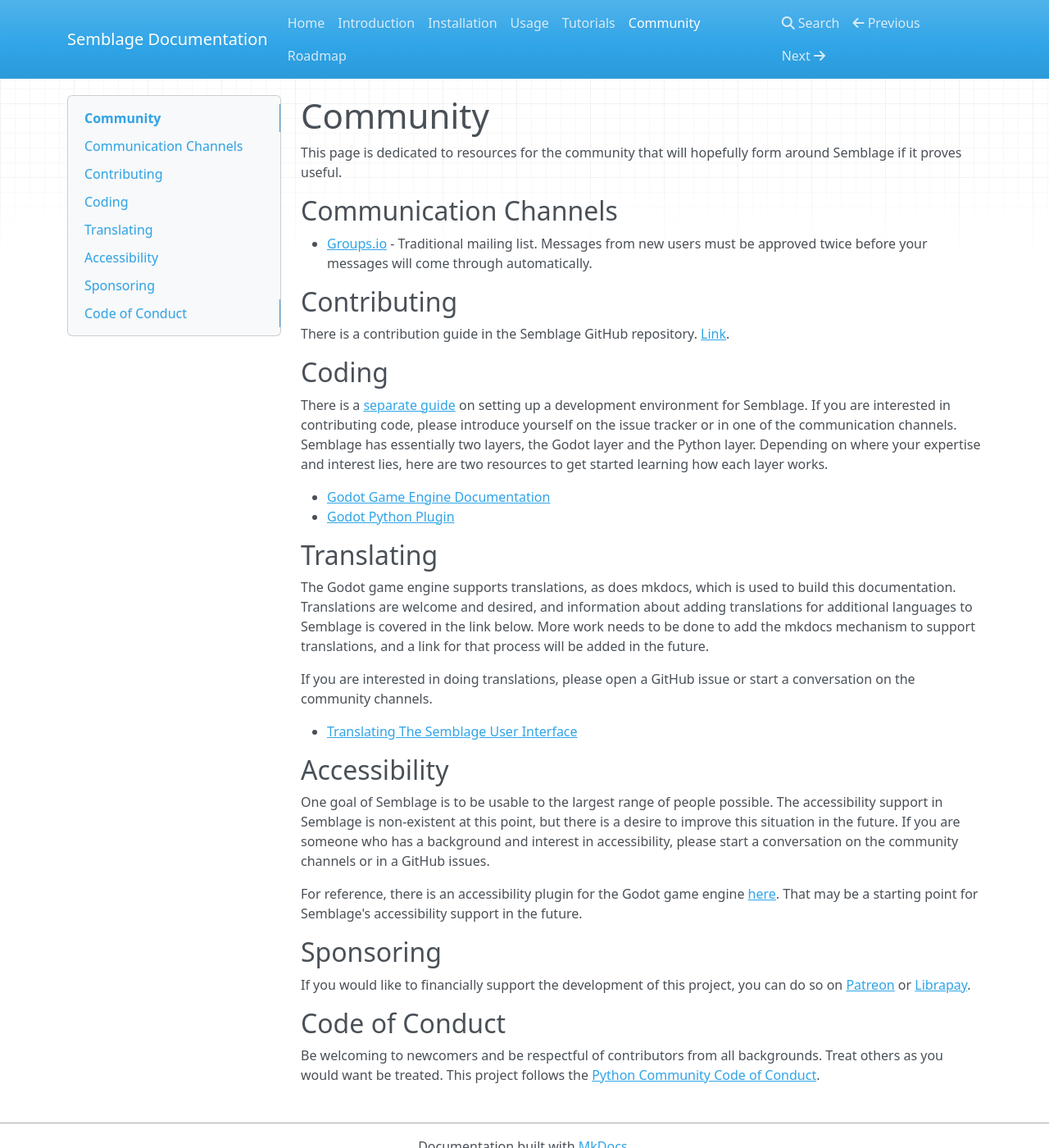
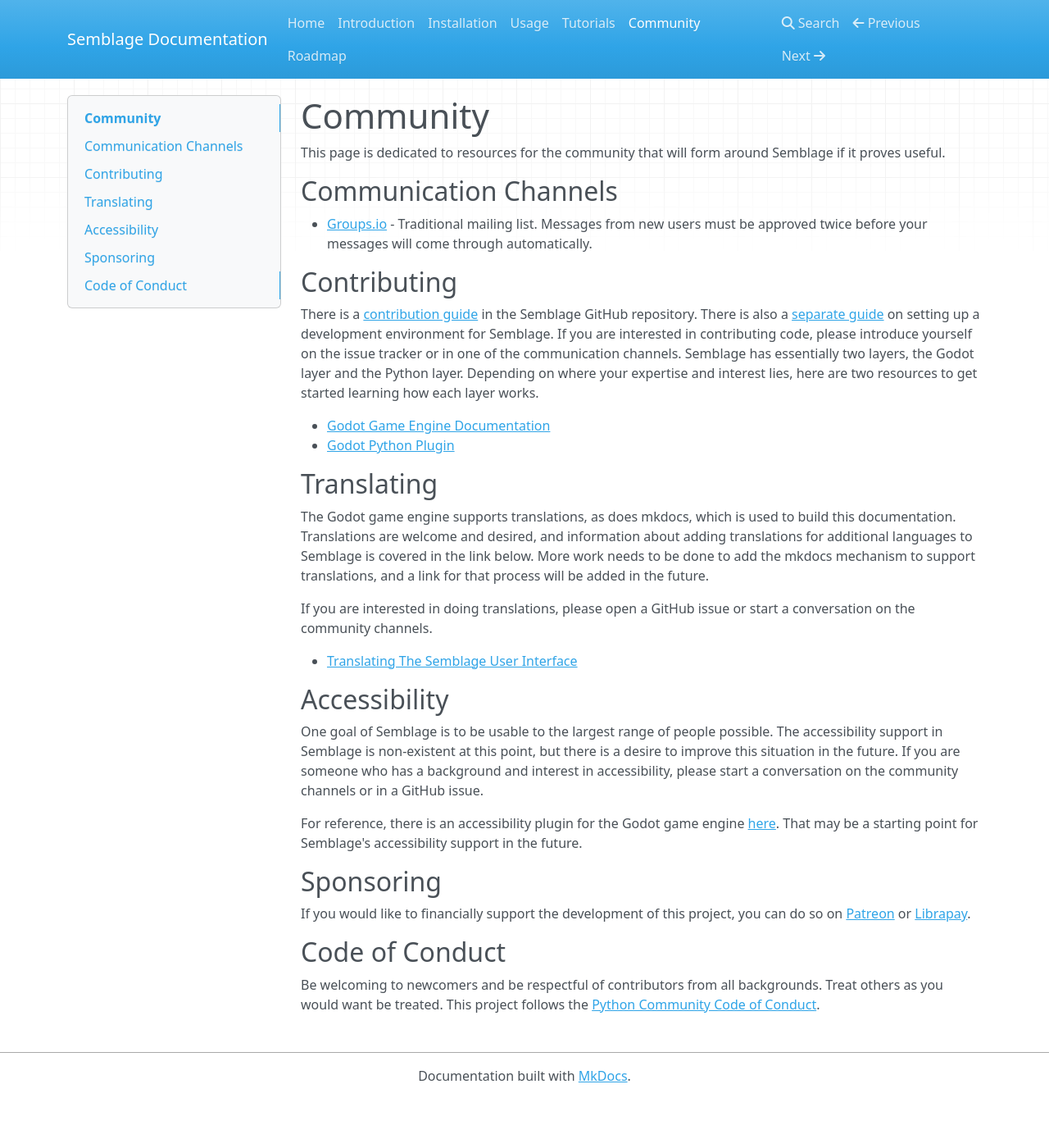
Before and after one commit to 7BIndustries/semblage-docs, an MkDocs documentation site: the page built from docs/community.md, in a window 1280 px wide and 1400 px high. Shown: the whole window at 82% size. Built offline with MkDocs 1.6.1, drawn with Linux system fonts in a browser that asks for light colours; nearby versions of some CDN libraries.

Commit message:
Updated all except the tutorial documentation

```diff
--- a/docs/community.md
+++ b/docs/community.md
@@ -1,6 +1,6 @@
 # Community
 
-This page is dedicated to resources for the community that will hopefully form around Semblage if it proves useful.
+This page is dedicated to resources for the community that will form around Semblage if it proves useful.
 
 ## Communication Channels
 
@@ -8,11 +8,7 @@
 
 ## Contributing
 
-There is a contribution guide in the Semblage GitHub repository. [Link](https://github.com/7BIndustries/Semblage/blob/master/CONTRIBUTING.md).
-
-## Coding
-
-There is a [separate guide](developer_setup.md) on setting up a development environment for Semblage. If you are interested in contributing code, please introduce yourself on the issue tracker or in one of the communication channels. Semblage has essentially two layers, the Godot layer and the Python layer. Depending on where your expertise and interest lies, here are two resources to get started learning how each layer works.
+There is a [contribution guide](https://github.com/7BIndustries/Semblage/blob/master/CONTRIBUTING.md) in the Semblage GitHub repository. There is also a [separate guide](developer_setup.md) on setting up a development environment for Semblage. If you are interested in contributing code, please introduce yourself on the issue tracker or in one of the communication channels. Semblage has essentially two layers, the Godot layer and the Python layer. Depending on where your expertise and interest lies, here are two resources to get started learning how each layer works.
 
 * [Godot Game Engine Documentation](https://docs.godotengine.org/en/stable/)
 * [Godot Python Plugin](https://github.com/touilleMan/godot-python)
@@ -27,7 +23,7 @@
 
 ## Accessibility
 
-One goal of Semblage is to be usable to the largest range of people possible. The accessibility support in Semblage is non-existent at this point, but there is a desire to improve this situation in the future. If you are someone who has a background and interest in accessibility, please start a conversation on the community channels or in a GitHub issues.
+One goal of Semblage is to be usable to the largest range of people possible. The accessibility support in Semblage is non-existent at this point, but there is a desire to improve this situation in the future. If you are someone who has a background and interest in accessibility, please start a conversation on the community channels or in a GitHub issue.
 
 For reference, there is an accessibility plugin for the Godot game engine [here](https://github.com/lightsoutgames/godot-accessibility). That may be a starting point for Semblage's accessibility support in the future.
 
```
Also changed, not shown: docs/roadmap.md (+1 -1 lines), docs/usage.md (+21 -21 lines), docs/_static/Operations_Dialog_Common_Controls.png, docs/_static/Operations_Dialog_Group_Buttons.png.
